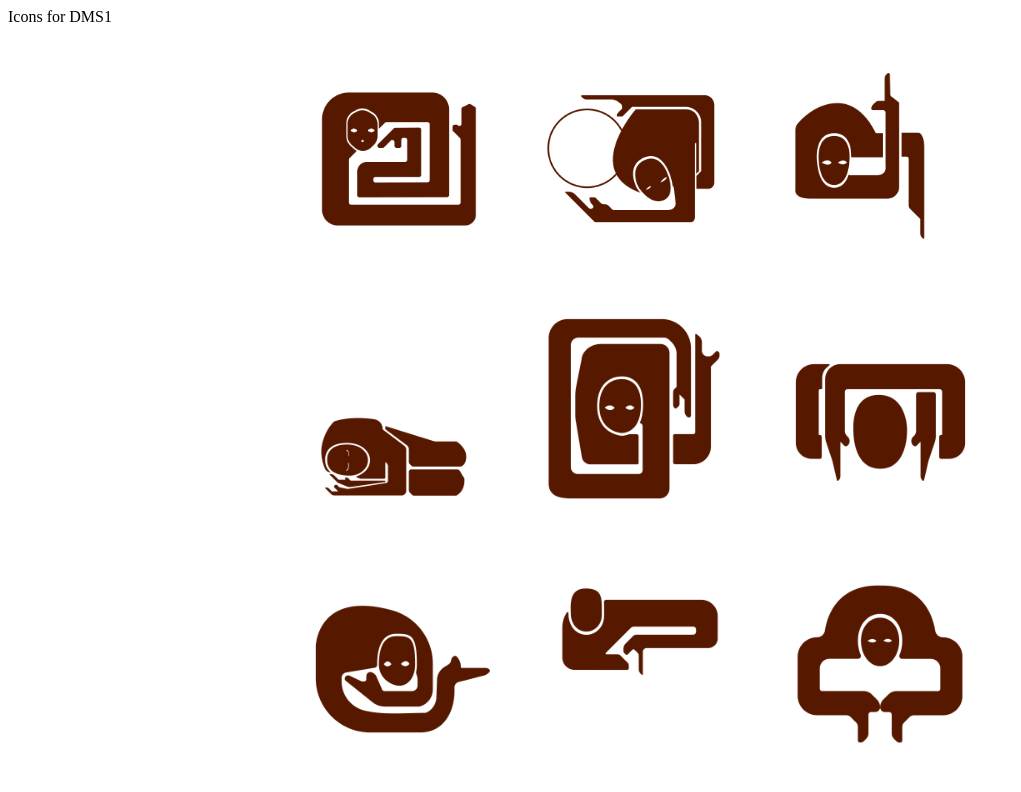
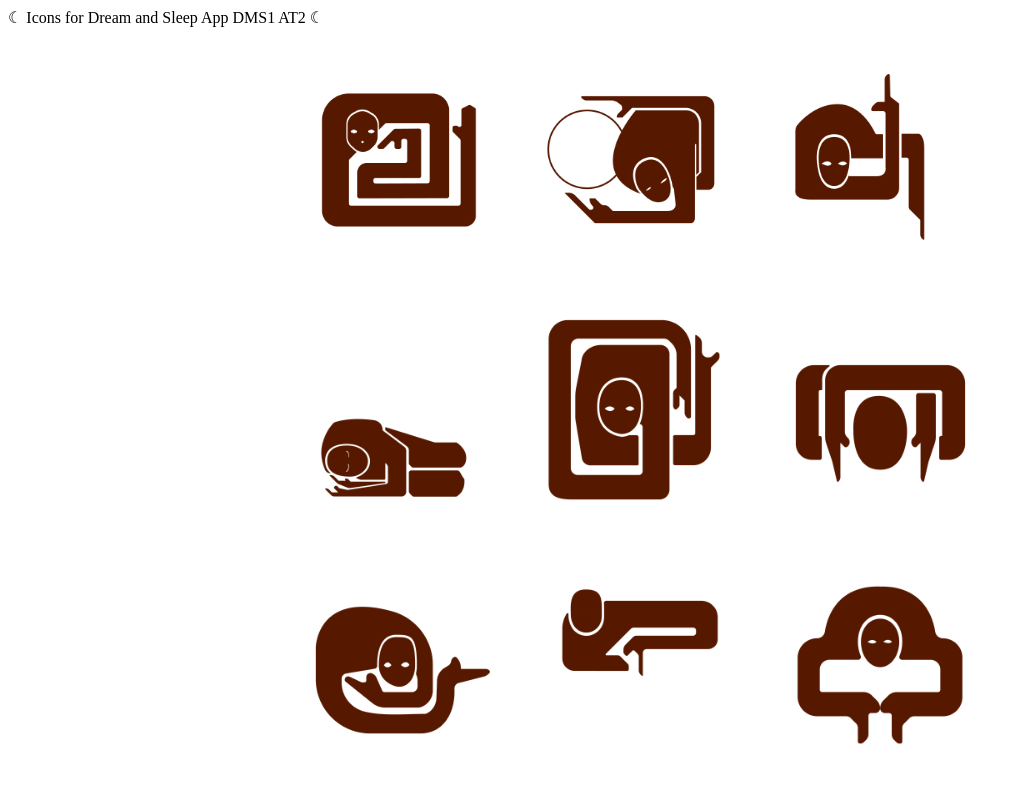
Before and after one commit to Jack-Marko/dms1_at2_icons, a plain HTML site: page public/index.html in a window 1280 px wide. Shown: the whole page, without its empty margins (0-1021 px from the left). Drawn offline with Linux system fonts and the light colour scheme.

Commit message:
changed bio

```diff
--- a/public/index.html
+++ b/public/index.html
@@ -15,7 +15,7 @@
 </head>
 
 <body>
-Icons for DMS1
+    ☾ Icons for Dream and Sleep App DMS1 AT2 ☾
 <div class="row">
     <div class="image-container"><img id="cir_id" src="icons/ICON1_1.png" height="200" width="200"/></div>
     <div class="image-container"><img id="tri_id" src="icons/ICON2_1.png" height="200" width="200"/></div>
```
